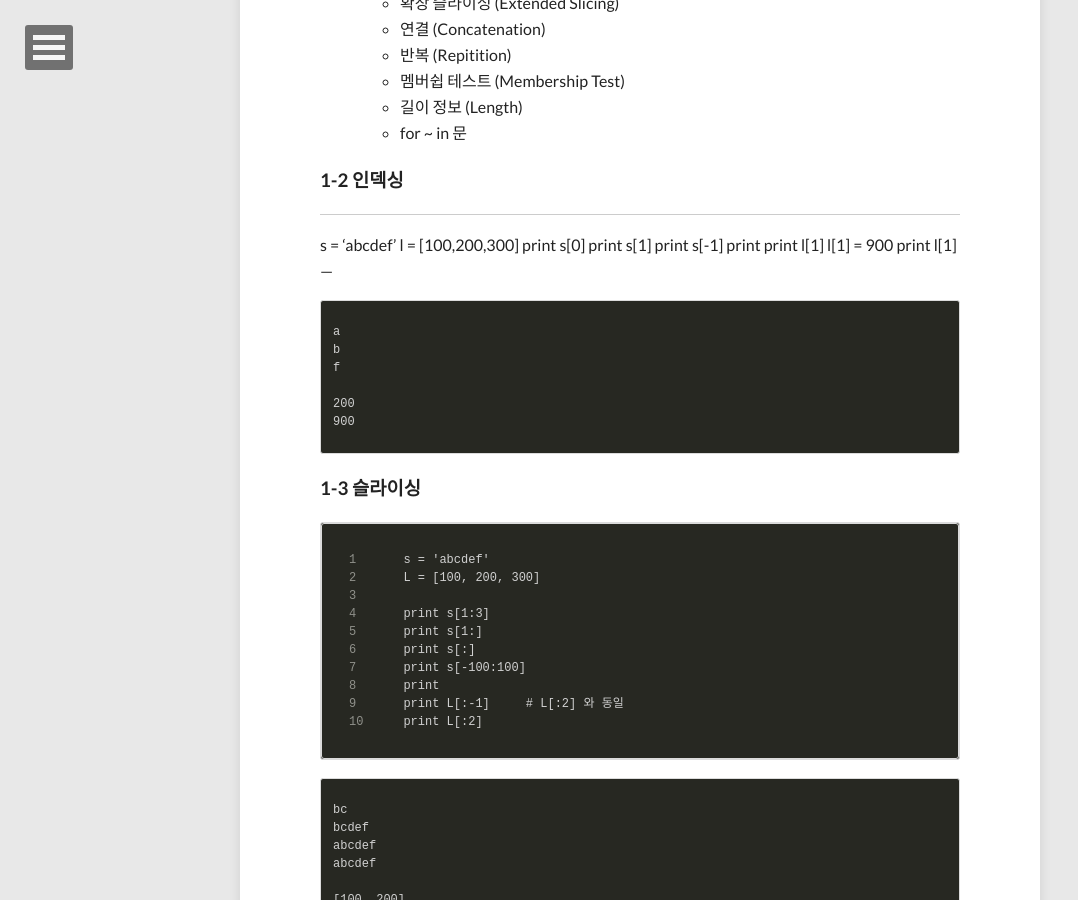
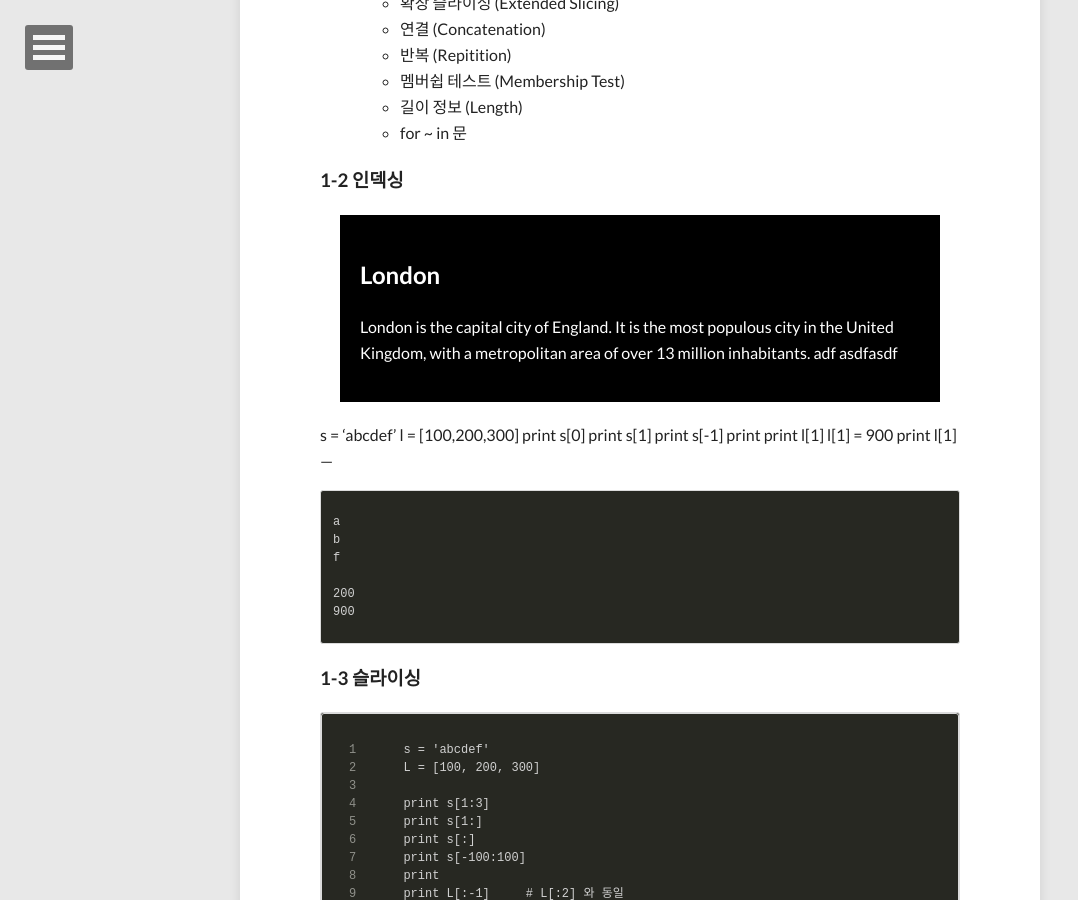
Before and after one commit to geoncheollee/geonblog, a Jekyll site: the page built from lecture_4.md, in a window 1280 px wide and 900 px high, scrolled down 853 px. Shown: the whole window, without its empty margins (0-1078 px from the left). Built offline with Jekyll 4.4.1, drawn with Linux system fonts in a browser that asks for light colours; nearby versions of some CDN libraries; comment, search, counter and statistics services are not loaded.

Commit message:
Update lecture_4.md

```diff
--- a/lecture_4.md
+++ b/lecture_4.md
@@ -31,7 +31,17 @@ share: true
 ### 1-2 인덱싱
 
 
----
+<div style="background-color:black; color:white; margin:20px; padding:20px;">
+
+<h2>London</h2>
+
+<p>
+London is the capital city of England. It is the most populous city in the United Kingdom, with a metropolitan area of over 13 million inhabitants.
+adf
+asdfasdf
+</p>
+
+</div>
 s = 'abcdef'
 l = [100,200,300]
 print s[0]
```
